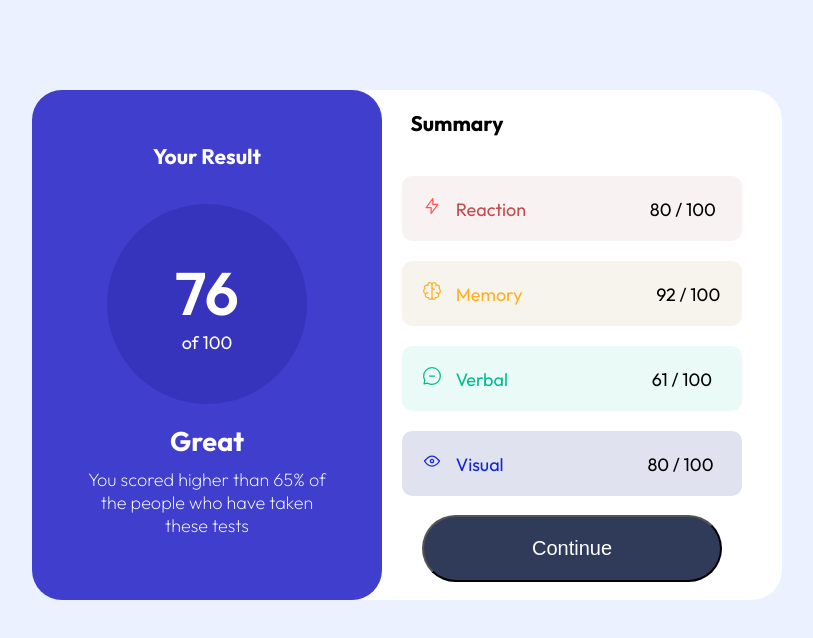
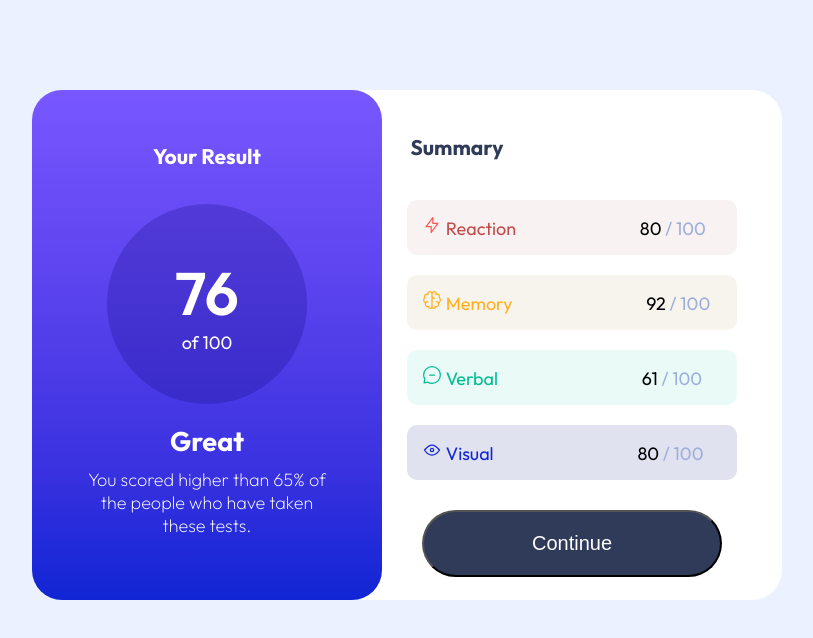
Before and after one commit to Akpede-creator/resultcomponent, a plain HTML site: page index.html in a window 1280 px wide. Shown: the whole page, without its empty margins (348-1161 px from the left). Drawn offline with Linux system fonts and the light colour scheme.

Commit message:
made cahnges in css file

```diff
--- a/index.html
+++ b/index.html
@@ -12,31 +12,33 @@
 <body>
  <div class="firstbox">
     <h3>Your Result</h3>
-    <div class="firstbuttonlike"><span class="enlarge76">76</span><br>of 100</div>
+    <div class="firstbuttonlike">
+      <span class="enlarge76">76</span><br>of 100
+    </div>
   <h2>Great<h2>
-  <p class="firstparagragh">You scored higher than 65% of the people who have taken these tests</p>
+  <p class="firstparagragh">You scored higher than 65% of the people who have taken these tests.</p>
 </div>
 <div class="secondbox">
     <h3 class="summary">Summary</h3>
     <div class="inbox1" >
         <img src="images/icon-reaction.svg">
         <span class="reaction">Reaction</span>
-        <span class="num1">80 / 100</span>
+        <span class="num1">80 <span class="overall">/ 100</span></span>
     </div>
     <div class="inbox2">
       <img src="images/icon-memory.svg">
       <span class="memory">Memory</span>
-      <span class="num2">92 / 100</span>
+      <span class="num2">92 <span class="overall">/ 100</span></span>
   </div>
   <div class="inbox3">
     <img src="images/icon-verbal.svg">
     <span class="verbal">Verbal</span>
-    <span class="num3">61 / 100</span>
+    <span class="num3">61 <span class="overall">/ 100</span></span>
 </div>
 <div class="inbox4">
   <img src="images/icon-visual.svg">
   <span class="visual">Visual</span>
-  <span class="num4">80 / 100</span>
+  <span class="num4">80 <span class="overall">/ 100</span></span>
 </div>
 <button>Continue</button>
 </div>
--- a/resultsummary.css
+++ b/resultsummary.css
@@ -45,12 +45,16 @@
    button:hover{
     cursor: pointer;
    }
-@media screen and (min-width: 200px) {
+   .overall{
+    color: hsl(224, 47%, 74%);
+   }
+@media screen and (min-width: 200px) and (max-width: 500px)  {
   body{
     background-color: white;
   }
   .firstbox{
-    background-color: hsla(241, 58%, 52%, 0.999);
+    /* background-color: hsla(241, 58%, 52%, 0.999); */
+    background-image: linear-gradient(to bottom, #7857ff, #664af4, #513ee9, #3931df, #1125d4);
     width: 500px;
     height: 400px;
     border-bottom-right-radius: 30px;
@@ -170,7 +174,8 @@
     position: relative;
   }
   .firstbox{
-    background-color: linear-gradient(to top, hsl(200, 100%, 67%),hsla(241, 58%, 52%, 0.999));
+    /* background-color: linear-gradient(to top, hsl(200, 100%, 67%),hsla(241, 58%, 52%, 0.999)); */
+    background-image: linear-gradient(to bottom, #7857ff, #664af4, #513ee9, #3931df, #1125d4);
     position: absolute;
     top: 90px;
     left: 380px;
@@ -201,8 +206,13 @@
     margin: 20px;
     text-align: center;
     align-content: center;
-    background-color: hsla(241, 90%, 24%, 0.173);
+    background-color: hsla(245, 90%, 25%, 0.24);
     margin-top: 35px;
+  }
+  .enlarge76{
+    font-size: 60px;
+    font-weight: 600;
+    color: white;
   }
   .firstparagragh{
     padding: 10px;
@@ -212,26 +222,28 @@
   .inbox1{
     background-color:  hsl(0, 30%, 96%);
     width: 300px;
+    padding: 15px;
     border-radius: 10px;
     margin: 20px;
   }
   .inbox2{
     background-color:  hsl(40, 36%, 95%);
     width: 300px;
+    padding: 15px;
     border-radius: 10px;
     margin: 20px;
   }
   .inbox3{
     background-color:  hsl(168, 65%, 95%);
     width: 300px;
-    padding: 20px;
+    padding: 15px;
     border-radius: 10px;
     margin: 20px;
   }
   .inbox4{
     background-color:   hsl(233, 36%, 91%);
     width: 300px;
-    padding: 20px;
+    padding: 15px;
     border-radius: 10px;
     margin: 20px
   }
@@ -252,7 +264,7 @@
     padding: 20px;
     padding-top: 20px;
     margin-right: 230px;
-    color: black;
+    color: var(--Dark-gray-blue)
   }
   .reaction{
     color: var(--light-red);
@@ -273,8 +285,9 @@
     color: white;
     font-size: 20px;
     width: 300px;
+    padding: 20px;
     border-radius: 40px;
-    margin-top:-1px
+    margin-top:10px
 
   }
 }
```
